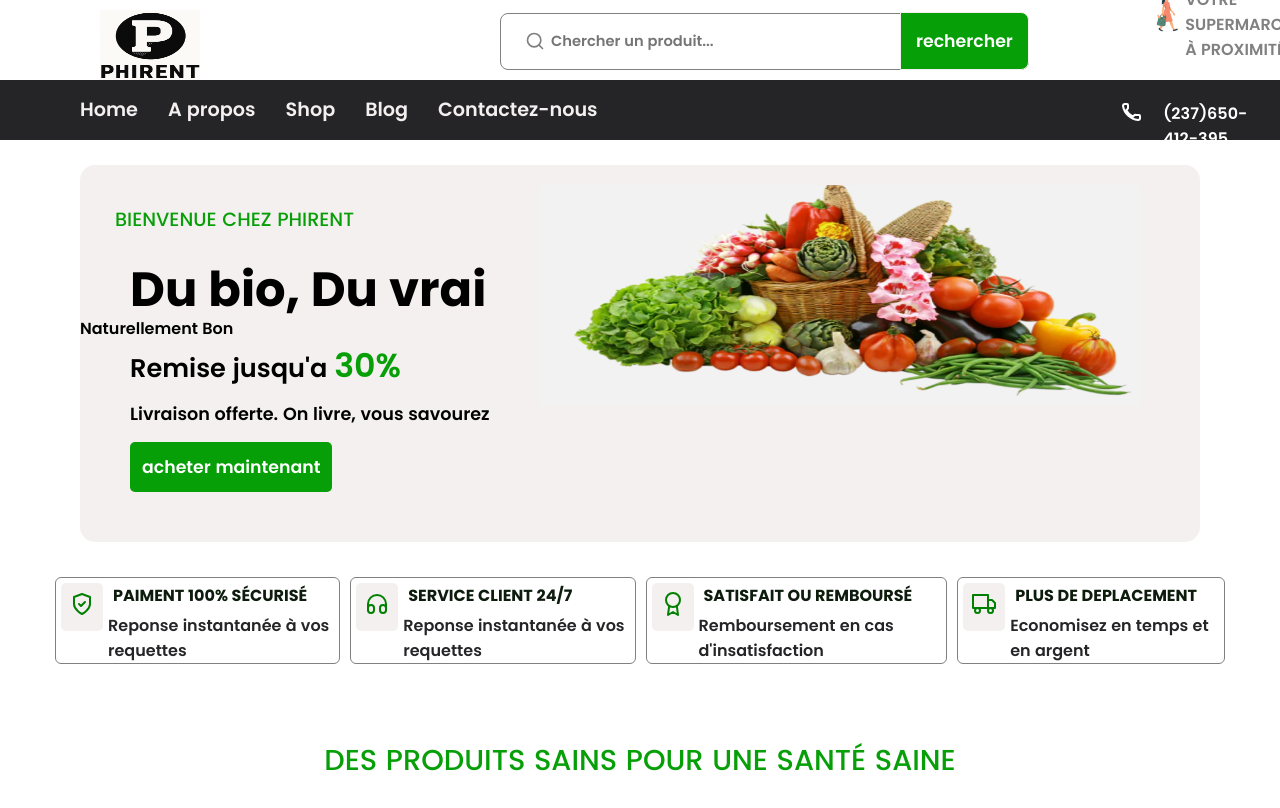
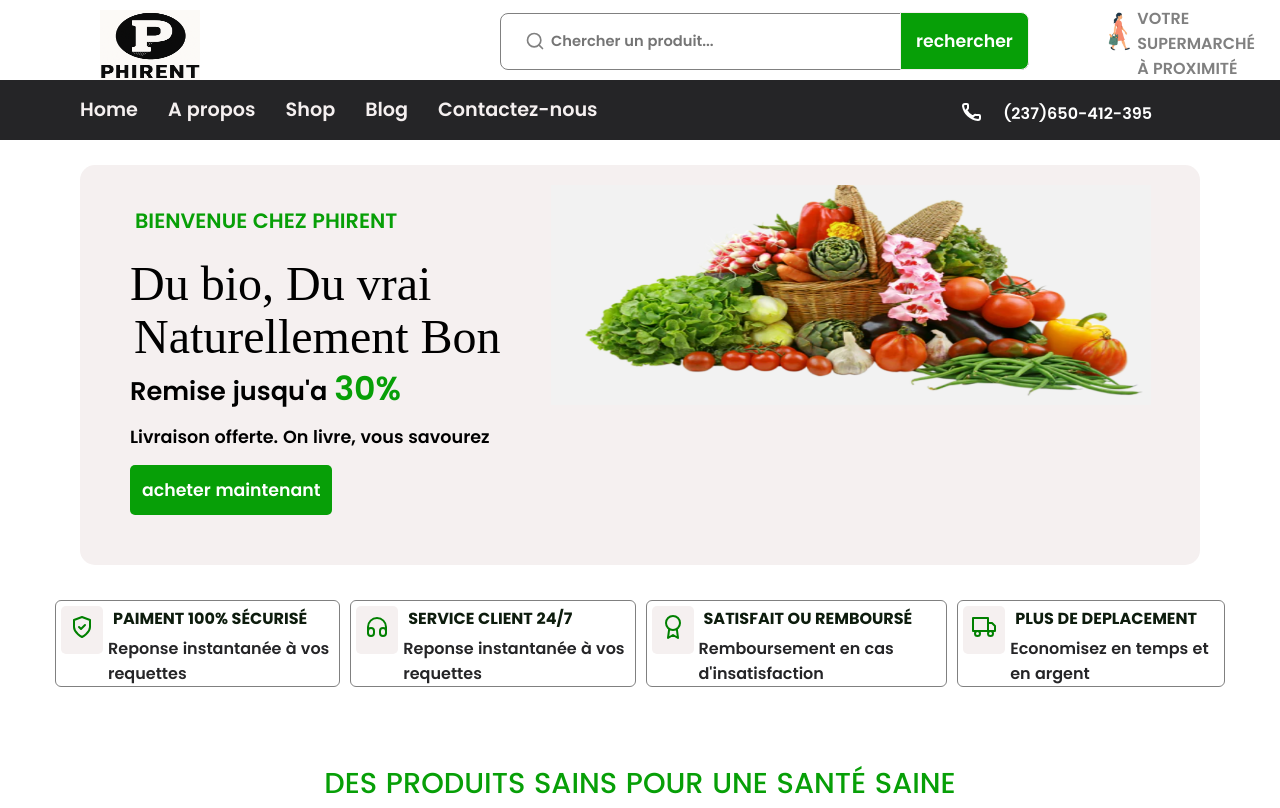
Before and after one commit to phirent/renaissance, a plain HTML site: page index.html in a window 1280 px wide. Shown: the top 808 px of the page. Drawn offline with Linux system fonts and the light colour scheme.

Commit message:
commit style

```diff
--- a/style.css
+++ b/style.css
@@ -55,6 +55,13 @@ nav {
   background-color: var(--secondary-color);
   height: 60px;
   overflow: hidden;
+}
+.nav-fixe{
+  position: fixed;
+  top: 0;
+  left: 0;
+  width: 100%;
+  z-index: 2;
 }
 .logo-nom {
   display: flex;
@@ -133,11 +140,15 @@ ul li a:hover::after {
 ul:first-child {
   margin-left: 50px;
 }
+numero{
+  margin: 6px;
+}
 .section {
   position: absolute;
   display: flex;
-  bottom: 18px;
-  left: 72rem;
+  bottom: 13px;
+  left: 69rem;
+  top: 6px;
 }
 .section div {
   margin-right: 5px;
@@ -145,7 +156,7 @@ ul:first-child {
 .numero-svg {
   display: flex;
   color: var(--last-color);
-  margin-left: 70rem;
+  margin-left: 60rem;
   margin-top: -23px;
 }
 .numero-svg > .svg-phone {
@@ -203,15 +214,22 @@ ul:first-child {
   color: var(--background-color2);
 }
 .welcome {
-  font-size: 1.2em;
-  font-family: "poppins2";
-  font-weight: 10px;
+  font-size: 1.3em;
+  font-family: "poppins";
   color: var(--primary-color);
-  margin: 40px 0px 10px 35px;
+  margin: 40px 0px 0px 55px;
 }
 .frais {
   font-size: 3em;
-  font-family: "poppins3";
+  font-family: "poppins1";
+  margin-bottom: 0px;
+}
+.frais2 {
+  font-size: 3em;
+  font-family: "poppins1";
+  margin-bottom: 0px;
+  margin-top: 8px;
+  margin-left: 54px;
 }
 .remise {
   font-size: 1.6em;
@@ -591,7 +609,7 @@ input::placeholder {
 .box {
   border: 1px double var(--background-color2);
   border-radius: 10px;
-  padding: 7px;
+  padding: 2px;
 }
 .conseil {
   text-transform: capitalize;
@@ -601,7 +619,7 @@ input::placeholder {
   font-size: 1.1em;
 }
 .descript {
-  margin-bottom: 8px;
+  margin-bottom: 12px;
   color: var(--background-color2);
 }
 .savoir {
@@ -610,5 +628,5 @@ input::placeholder {
   background-color: var(--background-color);
 }
 .box img {
-  margin: 8px 0px 8px 10px;
+  margin: 8px 8px 8px 10px
 }
```
